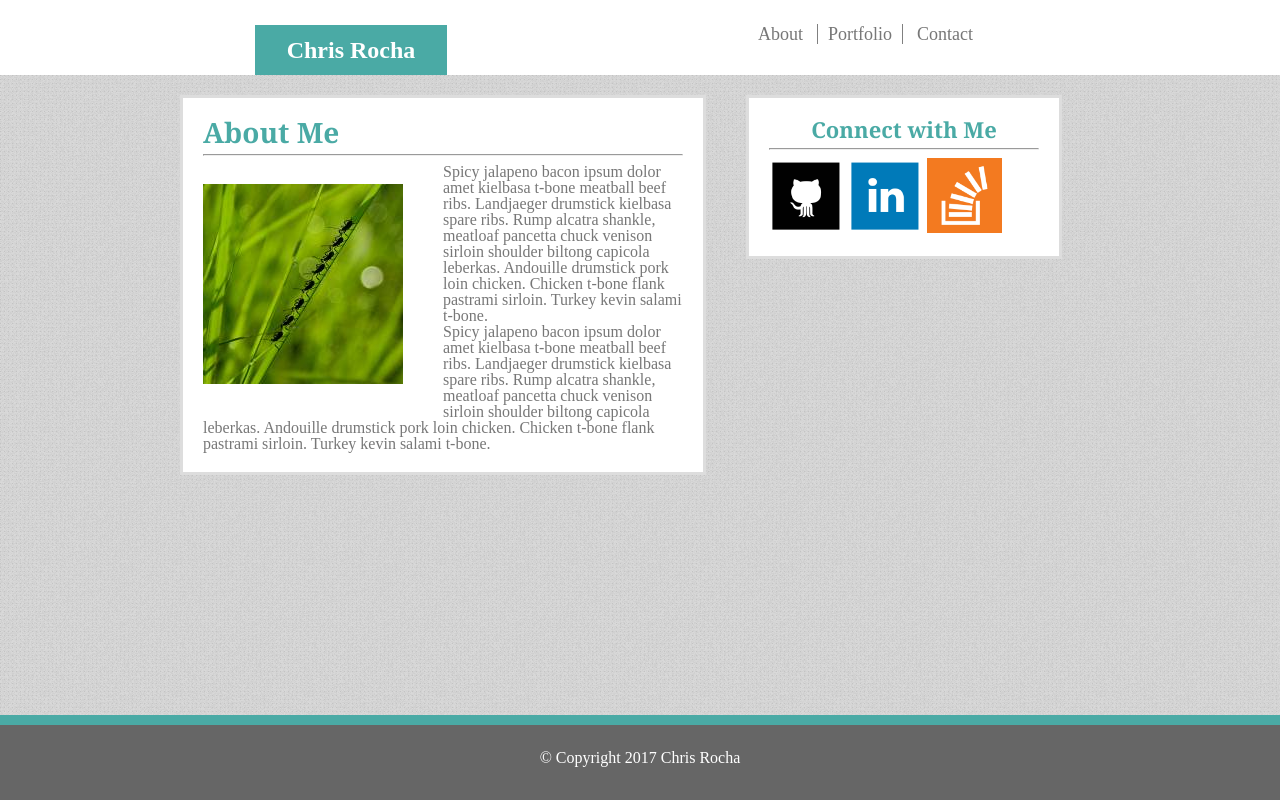
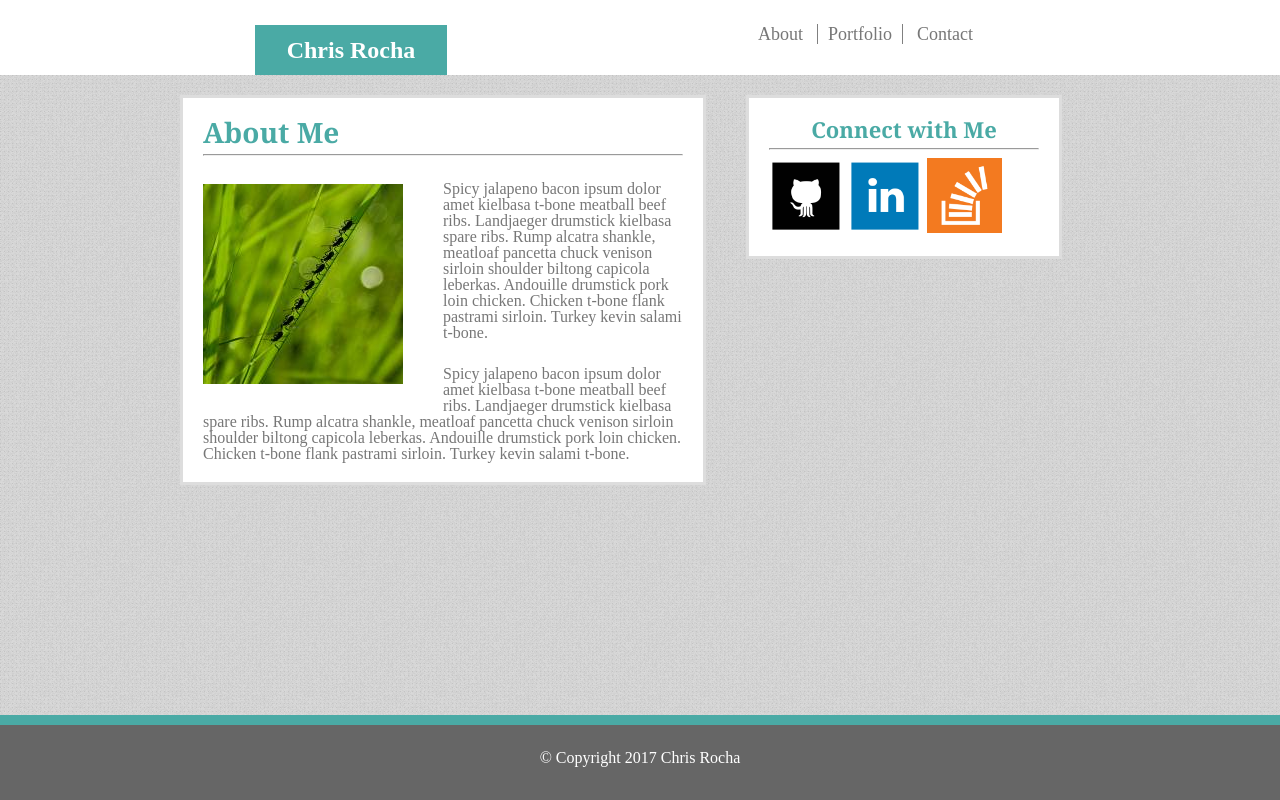
Before and after one commit to Christopherocha/Basic-Portfolio, a plain HTML site: page index.html in a window 1280 px wide. Drawn offline with Linux system fonts and the light colour scheme.

Commit message:
added margin for about me paragraphs

```diff
--- a/assets/css/style.css
+++ b/assets/css/style.css
@@ -218,6 +218,9 @@ footer p {
 	margin-top: 25px;
 }
 
+.about-paragraph {
+	margin-top: 25px;
+}
 
 /*Teal color (used for headings and backgrounds): #4aaaa5
 Regular font color (used for paragraphs and all text besides the headings): #777777
--- a/index.html
+++ b/index.html
@@ -23,8 +23,9 @@
 					<div class="image-container">
 						<img src="assets/images/placeholder.jpg" alt="Chris Rocha">
 					</div>
-					<p>Spicy jalapeno bacon ipsum dolor amet kielbasa t-bone meatball beef ribs. Landjaeger drumstick kielbasa spare ribs. Rump alcatra shankle, meatloaf pancetta chuck venison sirloin shoulder biltong capicola leberkas. Andouille drumstick pork loin chicken. Chicken t-bone flank pastrami sirloin. Turkey kevin salami t-bone.</p>
-					<p>Spicy jalapeno bacon ipsum dolor amet kielbasa t-bone meatball beef ribs. Landjaeger drumstick kielbasa spare ribs. Rump alcatra shankle, meatloaf pancetta chuck venison sirloin shoulder biltong capicola leberkas. Andouille drumstick pork loin chicken. Chicken t-bone flank pastrami sirloin. Turkey kevin salami t-bone.</p>
+					<p class="about-paragraph">Spicy jalapeno bacon ipsum dolor amet kielbasa t-bone meatball beef ribs. Landjaeger drumstick kielbasa spare ribs. Rump alcatra shankle, meatloaf pancetta chuck venison sirloin shoulder biltong capicola leberkas. Andouille drumstick pork loin chicken. Chicken t-bone flank pastrami sirloin. Turkey kevin salami t-bone.</p>
+
+					<p class="about-paragraph">Spicy jalapeno bacon ipsum dolor amet kielbasa t-bone meatball beef ribs. Landjaeger drumstick kielbasa spare ribs. Rump alcatra shankle, meatloaf pancetta chuck venison sirloin shoulder biltong capicola leberkas. Andouille drumstick pork loin chicken. Chicken t-bone flank pastrami sirloin. Turkey kevin salami t-bone.</p>
 				</section>
 			<aside class="content" id="connect">
 				<h2>Connect with Me</h2>
```
